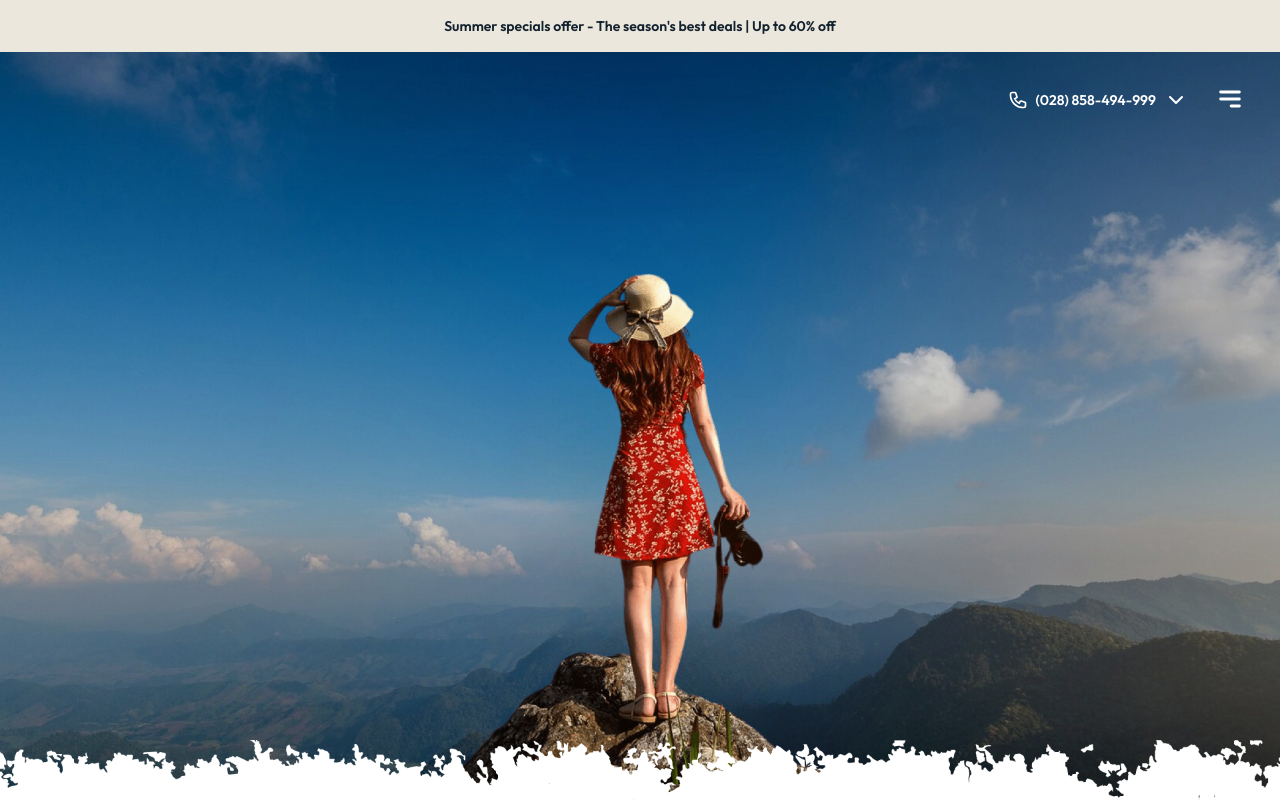
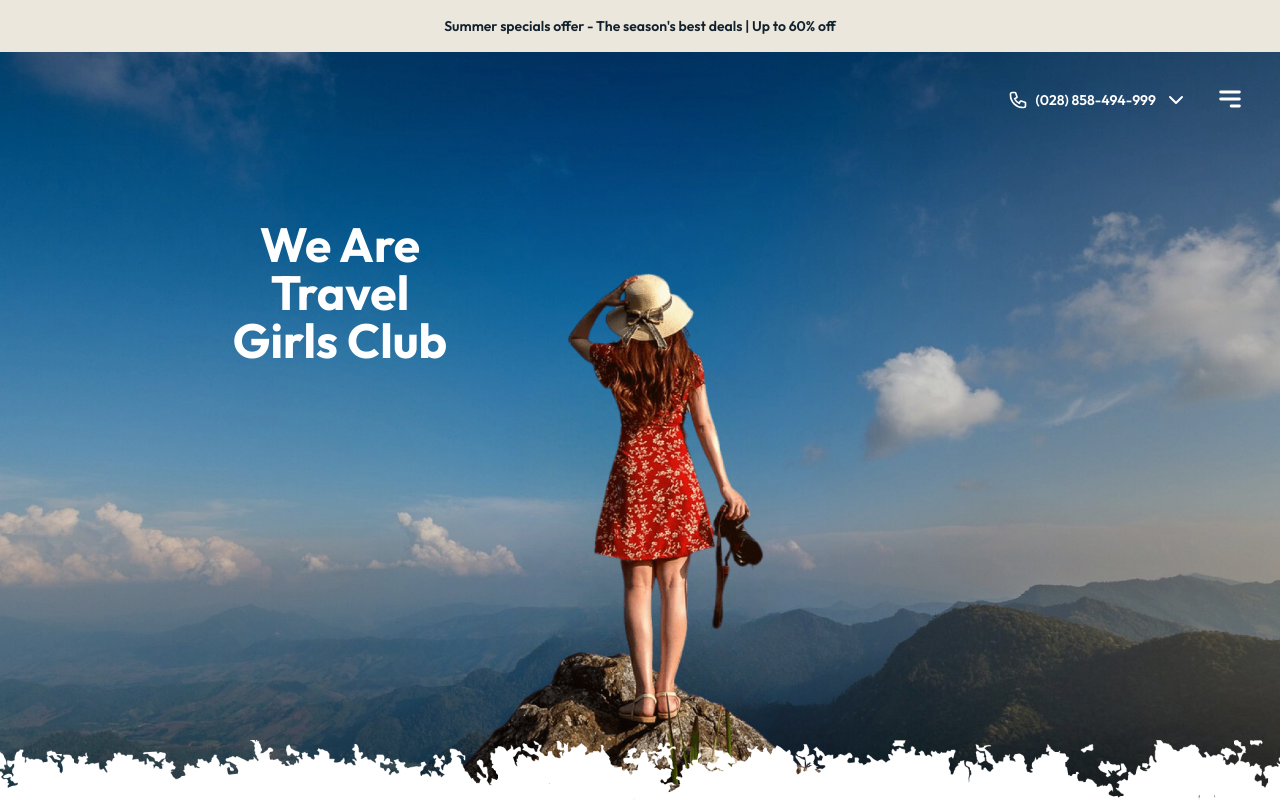
Before and after one commit to techxudo-devs/travel-website, a Next.js app: page / in a window 1280 px wide. Shown: the top 801 px of the page. Built offline with nearby package versions, Linux system fonts and the light colour scheme.

Commit message:
Feat:done

```diff
--- a/app/components/sections/Hero.jsx
+++ b/app/components/sections/Hero.jsx
@@ -3,7 +3,7 @@
 import { useRef } from "react";
 import { motion } from "framer-motion";
 import Image from "next/image";
-import { ArrowRight, ChevronRight } from "lucide-react";
+import { ArrowRight, ChevronRight, MailCheck } from "lucide-react";
 
 const HeroSection = () => {
   const heroRef = useRef(null);
@@ -36,7 +36,10 @@ const HeroSection = () => {
   const titleWords = title.split(" ");
 
   return (
-    <div ref={heroRef} className="relative min-h-screen w-full text-white">
+    <div
+      ref={heroRef}
+      className="relative md:min-h-screen h-[80vh] w-full text-white"
+    >
       <Image
         src="/hero-main.jpg" // Your background image path
         alt="Panoramic view of a stunning travel destination"
@@ -49,14 +52,26 @@ const HeroSection = () => {
       <div className="absolute inset-0 bg-black/20 z-10" />
 
       {/* 2. Main Content */}
-
+      <motion.div
+        initial="hidden"
+        animate="visible"
+        variants={containerVariants}
+        className="relative z-20 flex flex-col items-center  justify-end translate-y-55 -translate-x-75 px-4 flex-grow"
+      >
+        <motion.h1
+          variants={itemVariants}
+          className="text-4xl md:text-5xl max-w-[250px] text-center leading-none font-bold "
+        >
+          We Are Travel Girls Club
+        </motion.h1>
+      </motion.div>
       {/* Hero Girl Image */}
-      <div className="absolute  md:bottom-0 left-0 right-0 z-30 flex justify-center p-4">
+      <div className="absolute bottom-0 md:bottom-0 left-0 right-0 z-30 flex justify-center p-4">
         <Image
           src="/hero-girl.png"
           alt="Your image description"
           width={400}
-          height={50}
+          height={150}
           className="object-contain"
         />
       </div>
```
